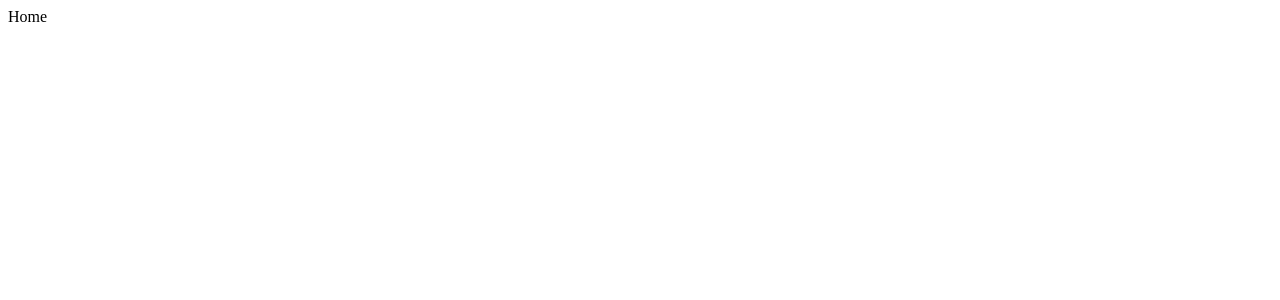
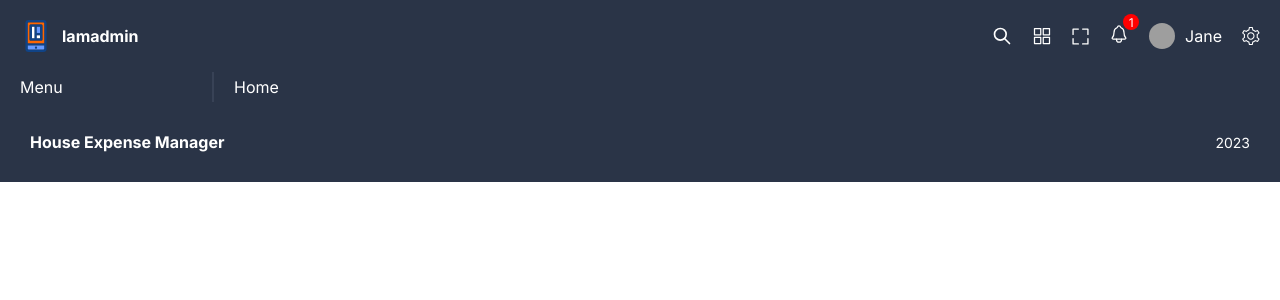
Before and after one commit to rizwann/expense-manager, a React (Vite) app: page / in a window 1280 px wide. Shown: the top 300 px of the page. Built offline with nearby package versions, Linux system fonts and the light colour scheme; grey boxes are pictures that could not be loaded.

Commit message:
ADD: app routing

```diff
--- a/src/App.tsx
+++ b/src/App.tsx
@@ -1,10 +1,36 @@
-import { RouterProvider, createBrowserRouter } from "react-router-dom";
+import { Outlet, RouterProvider, createBrowserRouter } from "react-router-dom";
+import Footer from "./components/Footer";
+import Menu from "./components/Menu";
+import Navbar from "./components/Navbar";
 import Expenses from "./pages/Expenses";
 import Home from "./pages/Home";
+import Login from "./pages/Login";
 import Stores from "./pages/Stores";
+import "./styles/global.scss";
 
 const App = () => {
+  const Layout = () => {
+    return (
+      <div className="main">
+        <Navbar />
+        <div className="container">
+          <div className="menu-container">
+            <Menu />
+          </div>
+          <div className="content-container">
+            <Outlet />
+          </div>
+        </div>
+        <Footer />
+      </div>
+    );
+  };
+
   const router = createBrowserRouter([
+    {
+      path: "/",
+      element: <Layout />,
+      children: [
         {
           path: "/",
           element: <Home />,
@@ -17,6 +43,12 @@ const App = () => {
           path: "/expenses",
           element: <Expenses />,
         },
+      ],
+    },
+    {
+      path: "/login",
+      element: <Login />,
+    },
   ]);
 
   return <RouterProvider router={router} />;
--- /dev/null
+++ b/src/components/Footer/footer.scss
@@ -0,0 +1,16 @@
+.footer {
+  display: flex;
+  align-items: center;
+  justify-content: space-between;
+  padding: 30px;
+
+  span {
+    &:first-child {
+      font-weight: bold;
+    }
+
+    &:last-child {
+      font-size: 14px;
+    }
+  }
+}
--- /dev/null
+++ b/src/components/Footer/index.tsx
@@ -0,0 +1,16 @@
+import "./footer.scss";
+
+const Footer = () => {
+  return (
+    <div className="footer">
+      <span>House Expense Manager</span>
+      <span>
+        {/* year */}
+
+        {new Date().getFullYear()}
+      </span>
+    </div>
+  );
+};
+
+export default Footer;
--- /dev/null
+++ b/src/components/Menu/index.tsx
@@ -0,0 +1,7 @@
+type Props = {};
+
+const Menu = (props: Props) => {
+  return <div>Menu</div>;
+};
+
+export default Menu;
--- /dev/null
+++ b/src/components/Navbar/index.tsx
@@ -0,0 +1,31 @@
+import "./navbar.scss";
+
+const Navbar = () => {
+  return (
+    <div className="navbar">
+      <div className="logo">
+        <img src="logo.svg" alt="" />
+        <span>lamadmin</span>
+      </div>
+      <div className="icons">
+        <img src="/search.svg" alt="" className="icon" />
+        <img src="/app.svg" alt="" className="icon" />
+        <img src="/expand.svg" alt="" className="icon" />
+        <div className="notification">
+          <img src="/notifications.svg" alt="" />
+          <span>1</span>
+        </div>
+        <div className="user">
+          <img
+            src="https://images.pexels.com/photos/11038549/pexels-photo-11038549.jpeg?auto=compress&cs=tinysrgb&w=1600&lazy=load"
+            alt=""
+          />
+          <span>Jane</span>
+        </div>
+        <img src="/settings.svg" alt="" className="icon" />
+      </div>
+    </div>
+  );
+};
+
+export default Navbar;
--- /dev/null
+++ b/src/components/Navbar/navbar.scss
@@ -0,0 +1,59 @@
+@import "../../styles/responsive.scss";
+
+.navbar {
+  width: 100%;
+  padding: 20px;
+  display: flex;
+  align-items: center;
+  justify-content: space-between;
+
+  .logo {
+    display: flex;
+    align-items: center;
+    font-weight: bold;
+    gap: 10px;
+  }
+  .icons {
+    display: flex;
+    align-items: center;
+    gap: 20px;
+
+    .icon {
+      @include sm {
+        display: none;
+      }
+    }
+
+    .notification {
+      position: relative;
+
+      span {
+        background-color: red;
+        color: white;
+        width: 16px;
+        height: 16px;
+        border-radius: 50%;
+        position: absolute;
+        top: -10px;
+        right: -10px;
+        display: flex;
+        align-items: center;
+        justify-content: center;
+        font-size: 12px;
+      }
+    }
+
+    .user {
+      display: flex;
+      align-items: center;
+      gap: 10px;
+
+      img {
+        width: 26px;
+        height: 26px;
+        border-radius: 50%;
+        object-fit: cover;
+      }
+    }
+  }
+}
--- /dev/null
+++ b/src/pages/Login/index.tsx
@@ -0,0 +1,7 @@
+type Props = {};
+
+const Login = (props: Props) => {
+  return <div>Login</div>;
+};
+
+export default Login;
--- a/src/styles/global.scss
+++ b/src/styles/global.scss
@@ -1,3 +1,6 @@
+@import "./variables.scss";
+@import "./responsive.scss";
+
 * {
   margin: 0;
   padding: 0;
@@ -8,3 +11,28 @@ a {
   text-decoration: none;
   color: inherit;
 }
+
+.main {
+  font-family: "Inter", sans-serif;
+  background-color: $main-bg;
+  color: $main-color;
+}
+
+.container {
+  display: flex;
+}
+
+.menu-container {
+  width: 250px;
+  padding: 5px 20px;
+  border-right: 2px solid $soft-bg;
+
+  @include lg {
+    width: max-content;
+  }
+}
+
+.content-container {
+  padding: 5px 20px;
+  width: 100%;
+}
--- /dev/null
+++ b/src/styles/responsive.scss
@@ -0,0 +1,31 @@
+$sm: 480px;
+$md: 768px;
+$lg: 1024px;
+$xl: 1200px;
+$xxl: 1400px;
+
+@mixin sm {
+  @media screen and (max-width: ($sm)) {
+    @content;
+  }
+}
+@mixin md {
+  @media screen and (max-width: ($md)) {
+    @content;
+  }
+}
+@mixin lg {
+  @media screen and (max-width: ($lg)) {
+    @content;
+  }
+}
+@mixin xl {
+  @media screen and (max-width: ($xl)) {
+    @content;
+  }
+}
+@mixin xxl {
+  @media screen and (max-width: ($xxl)) {
+    @content;
+  }
+}
--- /dev/null
+++ b/src/styles/variables.scss
@@ -0,0 +1,8 @@
+// BG
+$main-bg: #2a3447;
+$soft-bg: #384256;
+$dark-bg: #222b3c;
+//TEXT
+$main-color: white;
+$soft-color: #ddd;
+$dark-color: #2a3447;
```
Also changed, not shown: src/components/Menu/menu.scss (added). Lines whose indentation alone changed are shown as unchanged.
